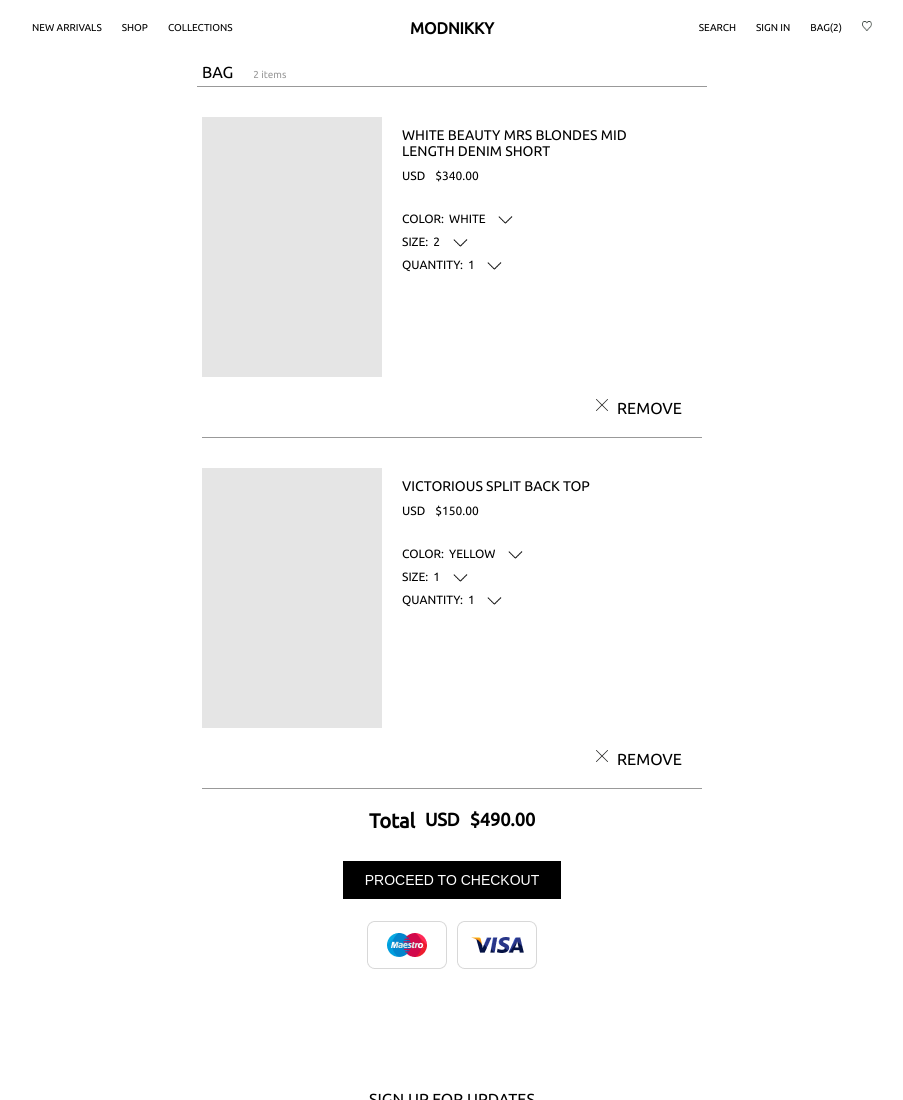
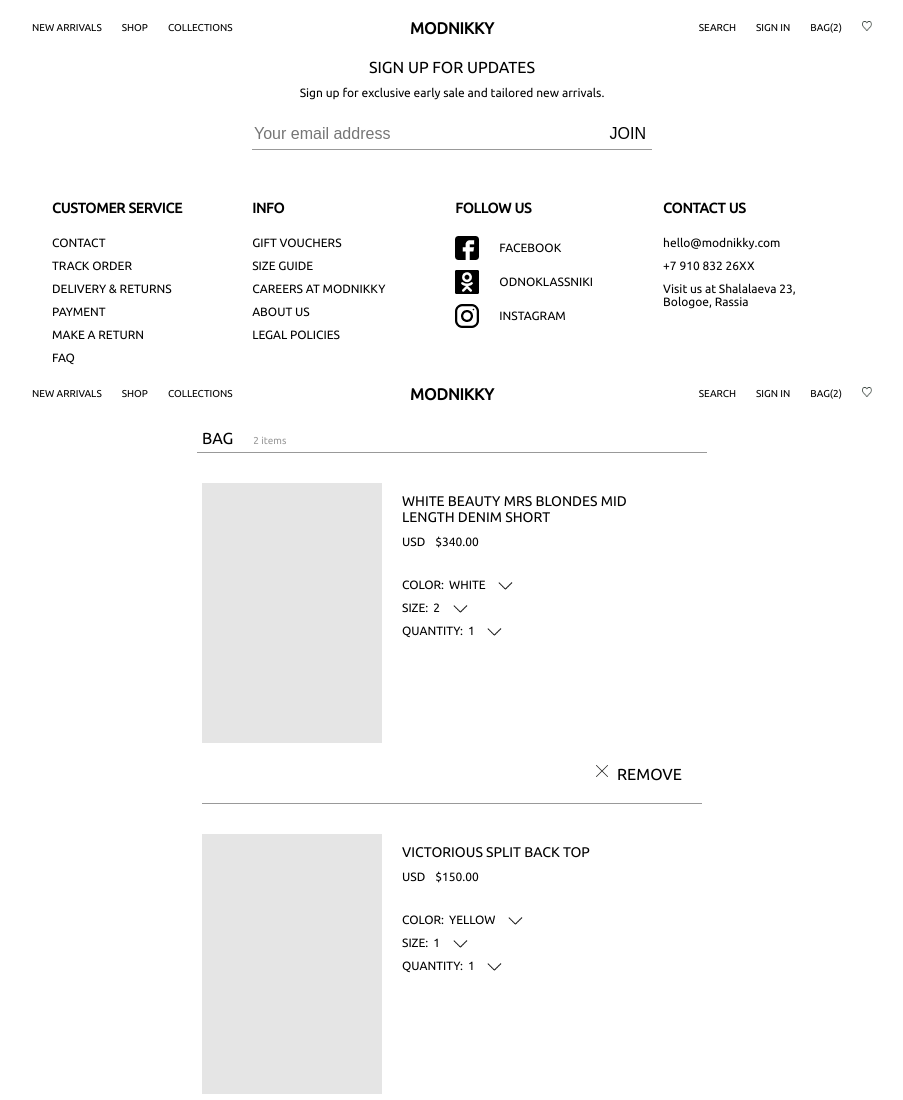
Before and after one commit to yuliya-zhukova/fashion-store, a website: page index.html in a window 1280 px wide. Shown: the top 1100 px of the page, without its empty margins (188-1091 px from the left). Drawn offline with nearby package versions, Linux system fonts and the light colour scheme; files that its build step writes are made by us from their sources.

Commit message:
Make .scss for customer-service page

```diff
--- a/index.html
+++ b/index.html
@@ -6,6 +6,95 @@
   <link href="https://fonts.googleapis.com/css?family=PT+Sans|Ubuntu&display=swap" rel="stylesheet">
 </head>
 <body>
+  <div class="fs-customer-service-page">
+    <div class="fs-header fs-header_black">
+      <div class="fs-header__menu">
+        <div class="fs-header__menu-item">New arrivals</div>
+        <div class="fs-header__menu-item">Shop</div>
+        <div class="fs-header__menu-item">Collections</div>
+      </div>
+      <div class="fs-header__title">Modnikky</div>
+      <div class="fs-header__communication">
+        <div class="fs-header__communication-item">Search</div>
+        <div class="fs-header__communication-item">Sign in</div>
+        <div class="fs-header__communication-item">Bag(2)</div>
+        <div class="fs-header__communication-item fs-header__wish-list_empty">
+          <img src="img/wishlist-icon-black.png" style="width: 10px; height: 10px;">
+        </div>
+      </div>
+    </div>
+    <div class="fs-customer-service-page__content">
+
+    </div>
+    <div class="fs-footer">
+      <div class="fs-subscription-form">
+        <div class="fs-subscription-form__header">
+          Sign up for updates
+        </div>
+        <div class="fs-subscription-form__description">
+          Sign up for exclusive early sale and tailored new arrivals.
+        </div>
+        <div class="fs-subscription-form__input">
+          <input type="email" class="fs-subscription-form__input-email" placeholder="Your email address">
+          <button type="submit" class="fs-subscription-form__button-join">
+            Join
+          </button>
+        </div>
+      </div>
+      <div class="fs-footer__content">
+        <div class="fs-footer__column">
+          <div class="fs-footer__section-header">Customer service</div>
+          <div class="fs-footer__section-item">Contact</div>
+          <div class="fs-footer__section-item">Track order</div>
+          <div class="fs-footer__section-item">Delivery & returns</div>
+          <div class="fs-footer__section-item">Payment</div>
+          <div class="fs-footer__section-item">Make a return</div>
+          <div class="fs-footer__section-item">FAQ</div>
+        </div>
+        <div class="fs-footer__column">
+          <div class="fs-footer__section-header">Info</div>
+          <div class="fs-footer__section-item">Gift vouchers</div>
+          <div class="fs-footer__section-item">Size guide</div>
+          <div class="fs-footer__section-item">Careers at Modnikky</div>
+          <div class="fs-footer__section-item">About us</div>
+          <div class="fs-footer__section-item">Legal policies</div>
+        </div>
+        <div class="fs-footer__column">
+          <div class="fs-footer__section-header">Follow us</div>
+          <div class="fs-footer__section-item fs-footer__section-item_social">
+            <div class="fs-footer__social-icon fs-footer__social-icon_facebook">
+              <img src="img/facebook-logo.png">
+            </div>
+            <div class="fs-footer__social-name">
+              Facebook
+            </div>
+          </div>
+          <div class="fs-footer__section-item fs-footer__section-item_social">
+            <div class="fs-footer__social-icon fs-footer__social-icon_odnoklassniki">
+              <img src="img/odnonklassniki-logo.png">
+            </div>
+            <div class="fs-footer__social-name">
+              Odnoklassniki
+            </div>
+          </div>
+          <div class="fs-footer__section-item fs-footer__section-item_social">
+            <div class="fs-footer__social-icon fs-footer__social-icon_instagram">
+              <img src="img/instagram-logo.png">
+            </div>
+            <div class="fs-footer__social-name">
+              Instagram
+            </div>
+          </div>
+        </div>
+        <div class="fs-footer__column">
+          <div class="fs-footer__section-header">Contact us</div>
+          <div class="fs-footer__section-item fs-footer__section-item_contact">hello@modnikky.com</div>
+          <div class="fs-footer__section-item fs-footer__section-item_contact">+7 910 832 26XX</div>
+          <div class="fs-footer__section-item fs-footer__section-item_contact">Visit us at Shalalaeva 23, Bologoe, Rassia</div>
+        </div>
+      </div>
+    </div>
+  </div>
   <div class="fs-bag-page">
     <div class="fs-header fs-header_black">
       <div class="fs-header__menu">
--- /dev/null
+++ b/scss/_customer-service-page.scss
@@ -0,0 +1,6 @@
+.fs-customer-service-page {
+  width: $main-width;
+  margin: 0 auto;
+  font-family: 'Ubuntu', sans-serif;
+  text-transform: uppercase;
+}
--- a/scss/main.scss
+++ b/scss/main.scss
@@ -5,5 +5,6 @@
 @import "catalog-page";
 @import "product-page";
 @import "bag-page";
+@import "customer-service-page";
 @import "accordion";
 @import "price";
```
